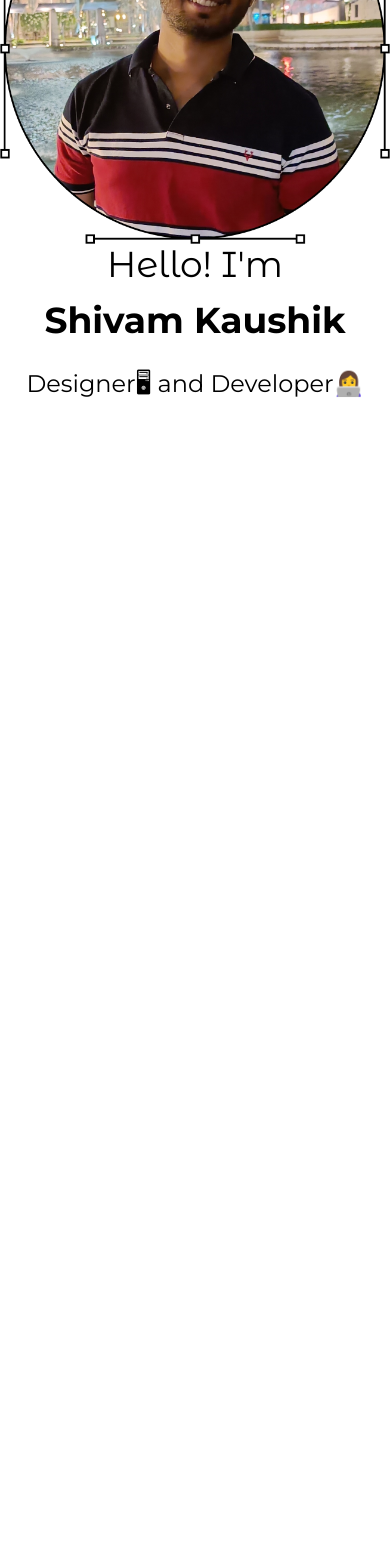
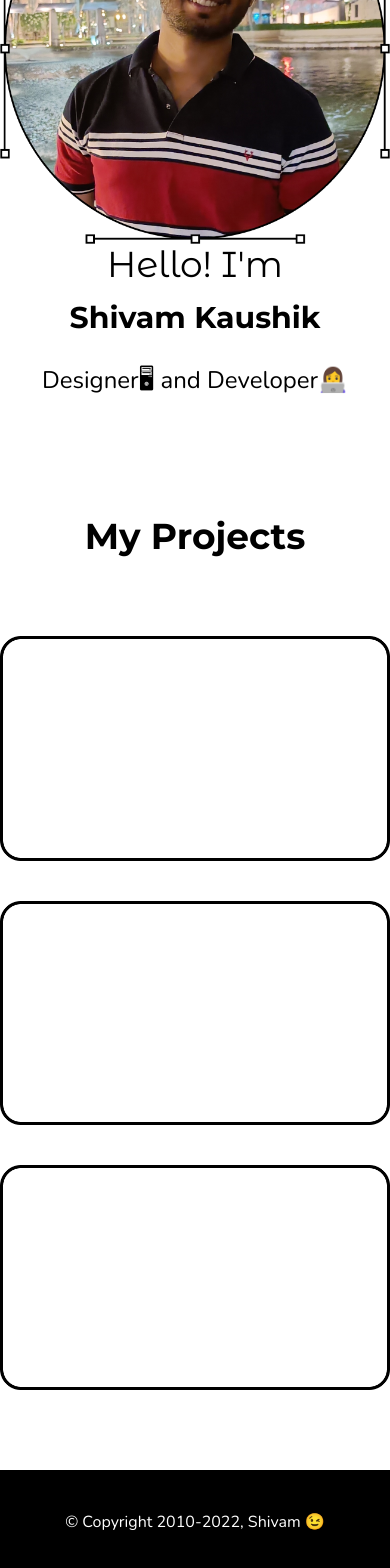
Before and after one commit to shivamkaushik14495/Personal-Website, a React (Create React App) app: page / in a window 390 px wide. Shown: the part 274-1842 px from the top of the page. Before the commit the page ends 844 px from the top, so only its background shows below. Built offline with nearby package versions, Linux system fonts and the light colour scheme.

Commit message:
Project Section Added

```diff
--- a/public/index.html
+++ b/public/index.html
@@ -9,22 +9,8 @@
       name="description"
       content="Web site created using create-react-app"
     />
-    <link rel="apple-touch-icon" href="%PUBLIC_URL%/logo192.png" />
-    <!--
-      manifest.json provides metadata used when your web app is installed on a
-      user's mobile device or desktop. See https://developers.google.com/web/fundamentals/web-app-manifest/
-    -->
-    <link rel="manifest" href="%PUBLIC_URL%/manifest.json" />
-    <!--
-      Notice the use of %PUBLIC_URL% in the tags above.
-      It will be replaced with the URL of the `public` folder during the build.
-      Only files inside the `public` folder can be referenced from the HTML.
-
-      Unlike "/favicon.ico" or "favicon.ico", "%PUBLIC_URL%/favicon.ico" will
-      work correctly both with client-side routing and a non-root public URL.
-      Learn how to configure a non-root public URL by running `npm run build`.
-    -->
-    <title>React App</title>
+    <link rel="icon" type="image/x-icon" href="/src/image/image.png">
+    <title>Shivam Kaushik</title>
   </head>
   <body>
     <noscript>You need to enable JavaScript to run this app.</noscript>
--- a/src/App.css
+++ b/src/Intro.css
@@ -9,7 +9,7 @@ body{
   font-family: nunito, system-ui, -apple-system, BlinkMacSystemFont, 'Segoe UI', Roboto, Oxygen, Ubuntu, Cantarell, 'Open Sans', 'Helvetica Neue', sans-serif;
 }
 
-.name{
+h2{
   font-family: montserrat;
 }
 .heading{
--- a/src/App.js
+++ b/src/Intro.js
@@ -1,7 +1,7 @@
-import './App.css';
+import '../src/Intro.css';
 import profile from "./image/image.png"
 
-function App() {
+function Intro() {
   return (
     <div className="App">
     <nav className='bg-white sm:bg-black h-16'>
@@ -17,12 +17,12 @@ function App() {
     </>
     <div className=' text-center sm:text-left'>
       <h3 className='heading text-4xl 2xl:text-8xl xl:text-7xl lg:text-5xl'>Hello! I'm</h3>
-      <h2 className='name text-3xl font-bold text-4xl mt-3 2xl:text-8xl mt-4 xl:text-7xl mt-4 lg:text-5xl'>Shivam Kaushik</h2>
-      <h4 className='name text-2xl mt-3 font-regular 4xl mt-2 2xl:text-6xl mt-7 xl:text-5xl mt-4 lg:text-4xl mt-3'> Designer🖥 and Developer👩‍💻</h4>
+      <h2 className='name text-3xl font-bold 2xl:text-8xl mt-4 xl:text-7xl mt-4 lg:text-5xl'>Shivam Kaushik</h2>
+      <h4 className='name text-2xl mt-3 font-regular 2xl:text-6xl mt-7 xl:text-5xl mt-4 lg:text-4xl mt-3'> Designer🖥 and Developer👩‍💻</h4>
     </div>
     </div>
     </div>
   );
 }
 
-export default App;
+export default Intro;
--- /dev/null
+++ b/src/components/App.jsx
@@ -0,0 +1,16 @@
+import React from 'react'
+import Intro from '../Intro'
+import Projects from './Projects'
+import Footer from './Footer'
+
+const App = () => {
+  return (
+    <>
+    <Intro/>
+    <Projects/>
+    <Footer/>
+    </>
+  )
+}
+
+export default App
--- /dev/null
+++ b/src/components/Footer.js
@@ -0,0 +1,9 @@
+import React from 'react'
+
+const Footer = () => {
+  return (
+    <div className='bg-black text-white py-10 mt-20 text-center'>© Copyright 2010-2022, Shivam 😉</div>
+  )
+}
+
+export default Footer
--- /dev/null
+++ b/src/components/Projects.js
@@ -0,0 +1,18 @@
+import React from 'react'
+import "../Intro.css"
+import reactangle from '../image/rectangle.png'
+
+const Projects = () => {
+  return (
+    <>
+        <h2 className='text-4xl py-20 font-bold text-center'>My Projects</h2>
+        <div className='project_space grid grid-cols-1 gap-y-10 lg:grid lg:grid-cols-3 items-center text-center justify-items-center'>
+          <div> <a href='google.com'><img src={reactangle} alt = "placeholder" className='sm:max-w-xs xl:max-w-md'></img></a></div>
+          <div> <a href='google.com'><img src={reactangle} alt = "placeholder" className='sm:max-w-xs xl:max-w-md'></img></a></div>
+          <div> <a href='google.com'><img src={reactangle} alt = "placeholder" className='sm:max-w-xs xl:max-w-md'></img></a></div>
+        </div>
+    </>
+  )
+}
+
+export default Projects
--- a/src/index.js
+++ b/src/index.js
@@ -1,7 +1,7 @@
 import React from 'react';
 import ReactDOM from 'react-dom';
 import './index.css';
-import App from './App';
+import App from './components/App';
 
 const root = ReactDOM.createRoot(document.getElementById('root'));
 root.render(
--- a/tailwind.config.js
+++ b/tailwind.config.js
@@ -2,7 +2,11 @@
 module.exports = {
   content: ["./src/**/*.{html,js}"],
   theme: {
-    extend: {},
+    extend: {
+      spacing:{
+
+      }
+    },
   },
   plugins: [],
 }
```
Also changed, not shown: src/image/rectangle.png (added).
